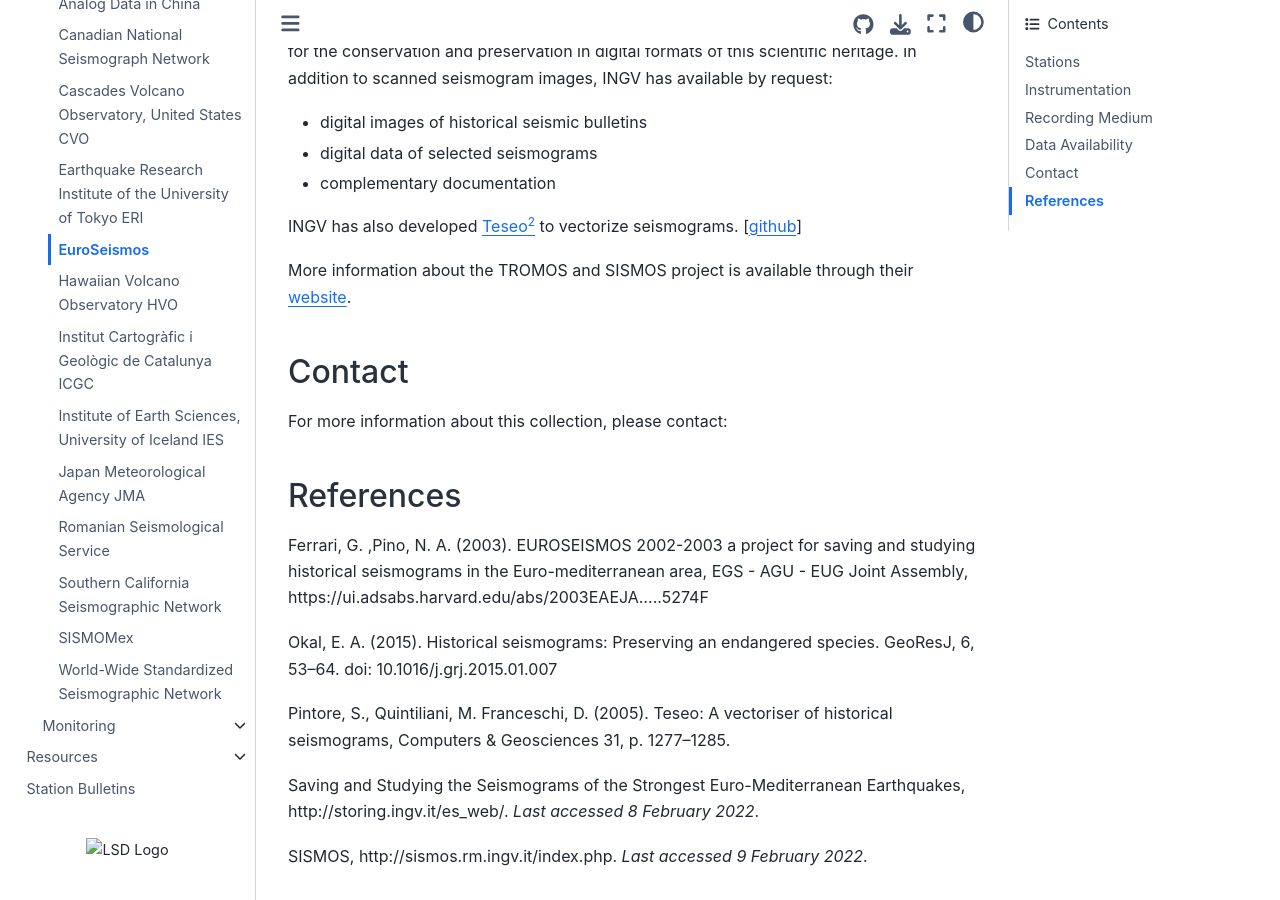
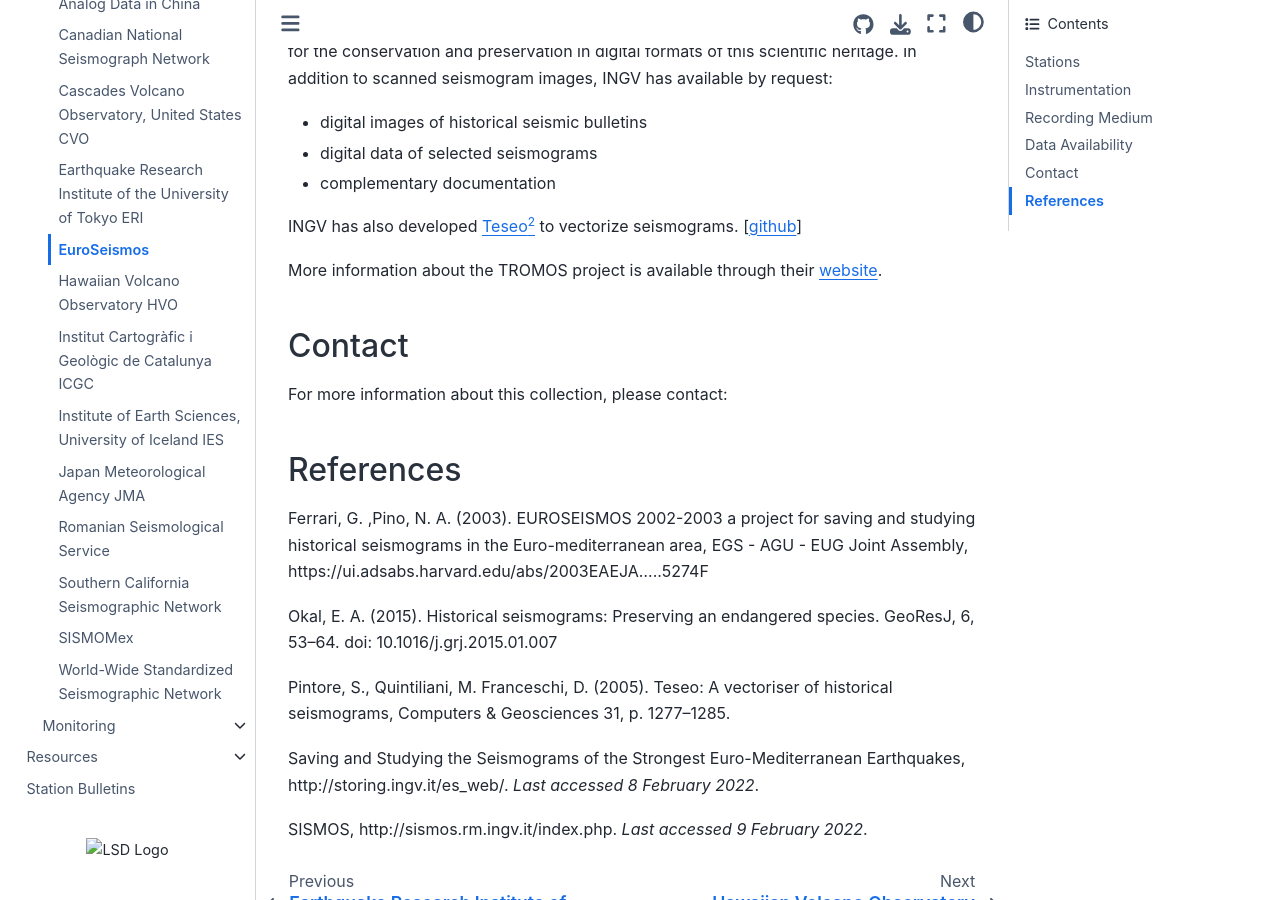
Before and after one commit to ljhwang/LSD_Sphinx, a Sphinx documentation site: the page built from docs/source/find_data/organizations/euroseismos.md, in a window 1280 px wide and 900 px high, scrolled down 2003 px. Built offline with Sphinx 7.4.7 and the Sphinx Book theme 1.1.4, drawn with Linux system fonts in a browser that asks for light colours; some of the changed lines change nothing that is shown.

Commit message:
Update euroseismos.md
SEISMOS reference removed and links are updaed

```diff
--- a/docs/source/find_data/organizations/euroseismos.md
+++ b/docs/source/find_data/organizations/euroseismos.md
@@ -55,9 +55,9 @@
 
 Seismograms are distributed under the [Creative Commons Attribution 4.0 International License](http://creativecommons.org/licenses/by/4.0/). Use may be restricted depending on the seismic station.
 
-Some station [bulletins](http://storing.ingv.it/es_web/) are also available.<!-- Note: This link appears to be broken as of August 2025 -->
+Some station [bulletins](https://storing.ingv.it/es_web/index.htm) are also available.
 
-More information about the EuroSeismos project is available through their [website](http://storing.ingv.it/es_web/). <!-- Note: This link appears to be broken as of August 2025 -->
+More information about the EuroSeismos project is available through their [website](https://storing.ingv.it/es_web/index.htm).
 
 INGV has long promoted the historical and cultural heritage of Italian seismology. The TROMOS and SISMOS projects were instrumental in promoting and developing methods for the conservation and preservation in digital formats of this scientific heritage. In addition to scanned seismogram images, INGV has available by request:
  * digital images of historical seismic bulletins
@@ -66,7 +66,7 @@
 
 INGV has also developed [Teseo<sup>2</sup>](http://teseo.rm.ingv.it/) to vectorize seismograms. [[github](https://github.com/INGV/teseo2)]
 
-More information about the TROMOS and SISMOS project is available through their [website](http://sismos.rm.ingv.it/index.php). <!-- Note: This link appears to be broken as of August 2025 -->
+More information about the TROMOS project is available through their [website](https://storing.ingv.it/tromos/).
 
 ## Contact
 For more information about this collection, please contact:
```
